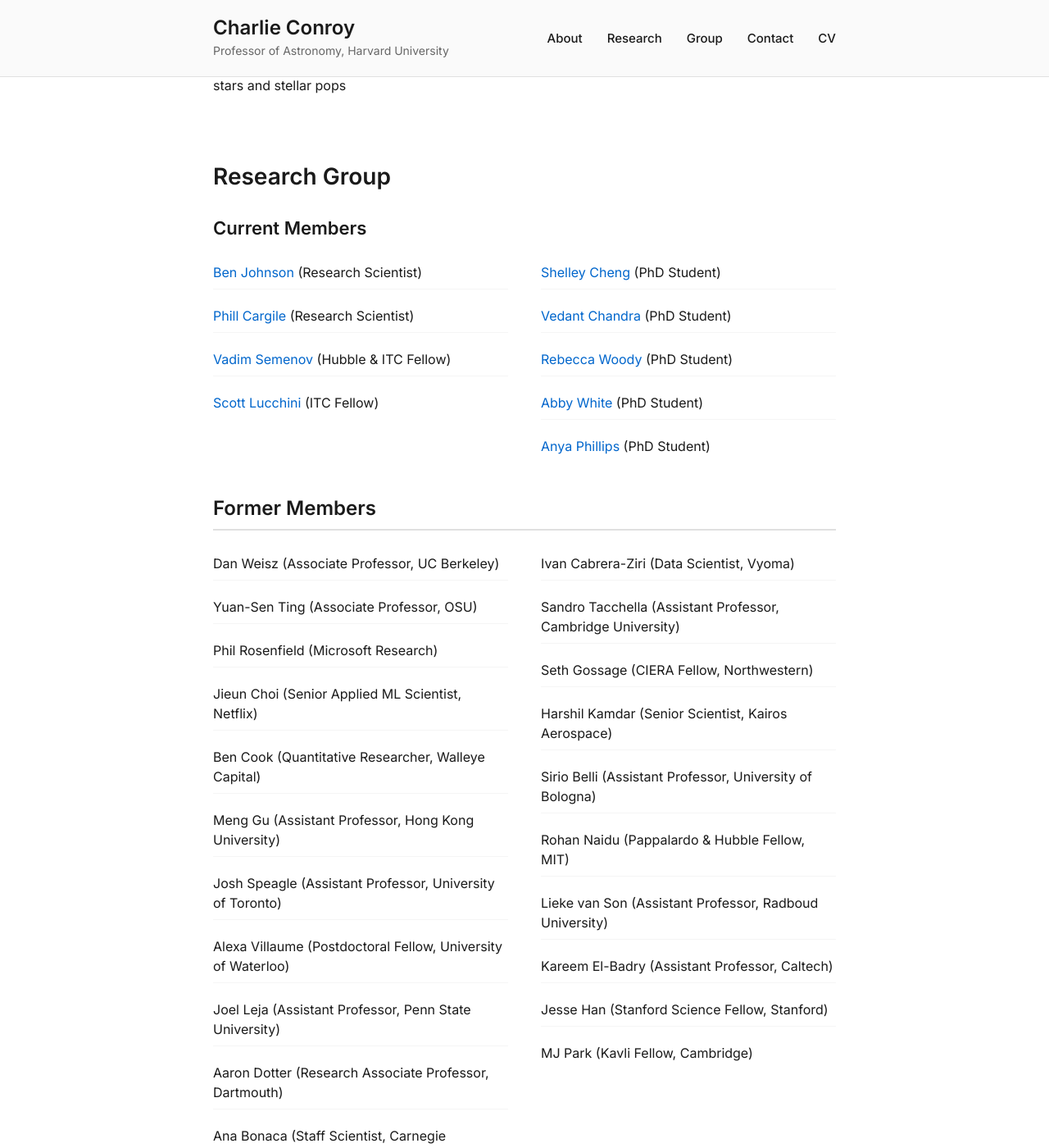
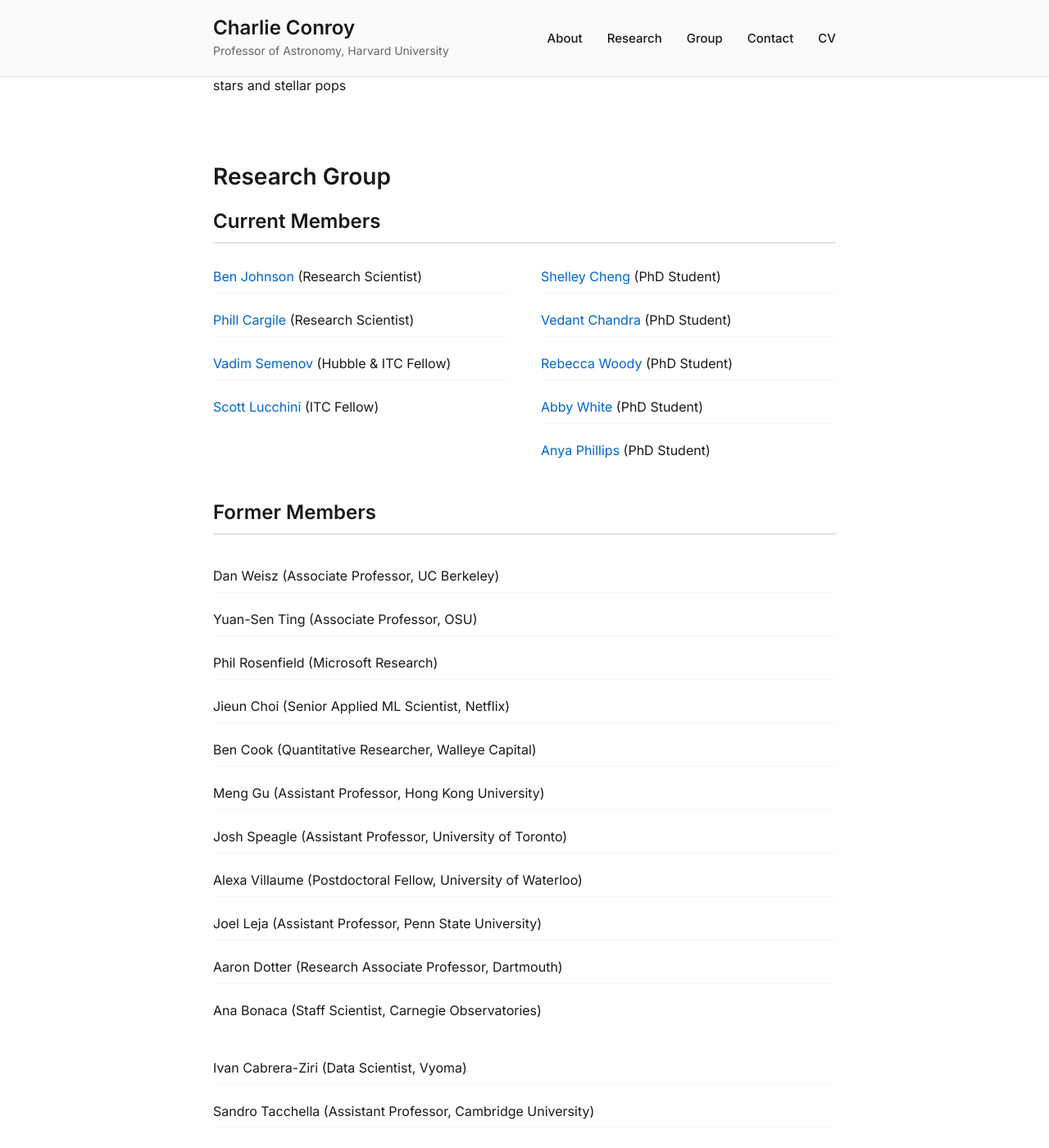
Before and after one commit to cconroy20/cconroy20.github.io, a Jekyll site: the page index.html, which Jekyll copies as it is, in a window 1280 px wide and 1400 px high, scrolled down 1035 px. Shown: the whole window at 82% size. Built offline with Jekyll 4.4.1, drawn with Linux system fonts in a browser that asks for light colours.

Commit message:
Update index.html

```diff
--- a/index.html
+++ b/index.html
@@ -52,6 +52,14 @@
     grid-template-columns: 1fr 1fr;
     gap: 40px;
     margin: 20px 0 40px 0;
+}
+
+
+.group-grid2 {
+    display: grid;
+    grid-template-columns: 1fr;
+    gap: 30px;
+    margin: 30px 0;
 }
 
 .subsection-title {
@@ -321,7 +329,7 @@
 <section id="group" class="section">
     <h2>Research Group</h2>
 
-    <h3>Current Members</h3>
+    <h3 class="subsection-title">Current Members</h3>
     <div class="group-grid">
         <div class="group-member">
             <ul>
@@ -344,7 +352,7 @@
     </div>
 
     <h3 class="subsection-title">Former Members</h3>
-    <div class="group-grid">
+    <div class="group-grid2">
         <div class="group-member">
             <ul>
                 <li>Dan Weisz (Associate Professor, UC Berkeley)</li>
```
